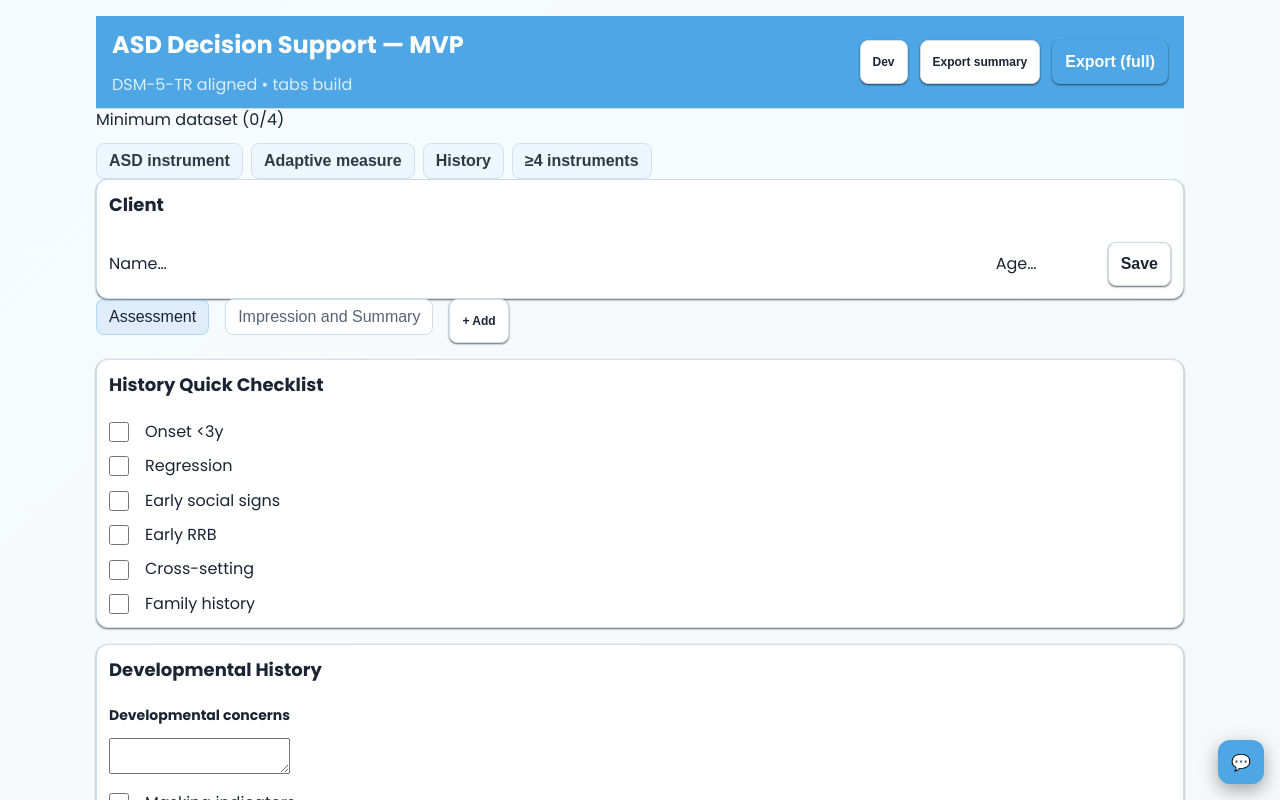
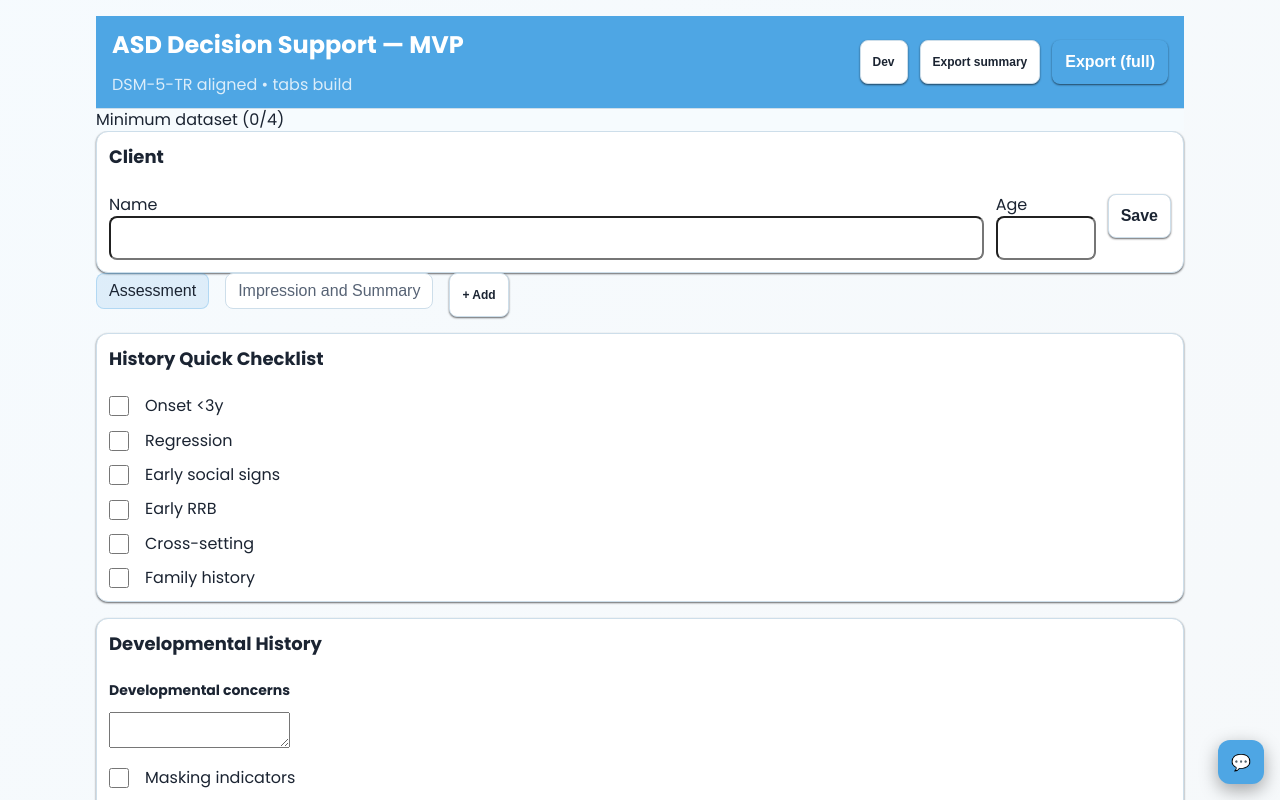
Before and after one commit to dolorvi/asd-ds, a React (Vite) app: page / in a window 1280 px wide. Shown: the top 800 px of the page. Built offline with nearby package versions, Linux system fonts and the light colour scheme; the HTML template or start-up script is replaced by a standard one.

Commit message:
Allow text to wrap and remove min dataset tabs

```diff
--- a/src/components/MinDatasetProgress.tsx
+++ b/src/components/MinDatasetProgress.tsx
@@ -8,11 +8,6 @@ export type MinDatasetItem = {
 
 export function MinDatasetProgress({ items }: { items: MinDatasetItem[] }) {
   const met = items.filter((i) => i.met).length;
-  const scrollTo = (id?: string) => {
-    if (!id) return;
-    const el = document.getElementById(id);
-    if (el) el.scrollIntoView({ behavior: "smooth" });
-  };
   return (
     <div className="stack stack--sm">
       <div className="row row--between">
@@ -20,21 +15,6 @@ export function MinDatasetProgress({ items }: { items: MinDatasetItem[] }) {
           Minimum dataset ({met}/{items.length})
         </div>
       </div>
-      <div className="chip-row">
-        {items.map((item) => (
-          <button
-            key={item.label}
-            type="button"
-            className={"chip" + (item.met ? " chip--active" : "")}
-            aria-pressed={item.met}
-            aria-label={item.label}
-            title={item.label}
-            onClick={() => scrollTo(item.targetId)}
-          >
-            {item.label}
-          </button>
-        ))}
-      </div>
     </div>
   );
 }
--- a/src/index.css
+++ b/src/index.css
@@ -53,7 +53,8 @@ body{
 }
 h1{font-size:24px}
 h2{font-size:18px}
-label,.title,.subtitle,.section-title,.card-title,h1,h2,h3,h4,h5,h6{overflow:hidden;text-overflow:ellipsis;white-space:nowrap}
+/* Removed global text truncation to allow labels and headings to wrap naturally */
+/* label,.title,.subtitle,.section-title,.card-title,h1,h2,h3,h4,h5,h6{overflow:hidden;text-overflow:ellipsis;white-space:nowrap} */
 a,button{transition:color var(--t-fast) var(--ease),background-color var(--t-fast) var(--ease),border-color var(--t-fast) var(--ease),box-shadow var(--t-fast) var(--ease),transform var(--t-fast) var(--ease)}
 /* neutral control baseline */
 button,input,select{height:44px;padding:0 var(--space-inset);font-size:16px;border-radius:var(--radius-sm)}
```
